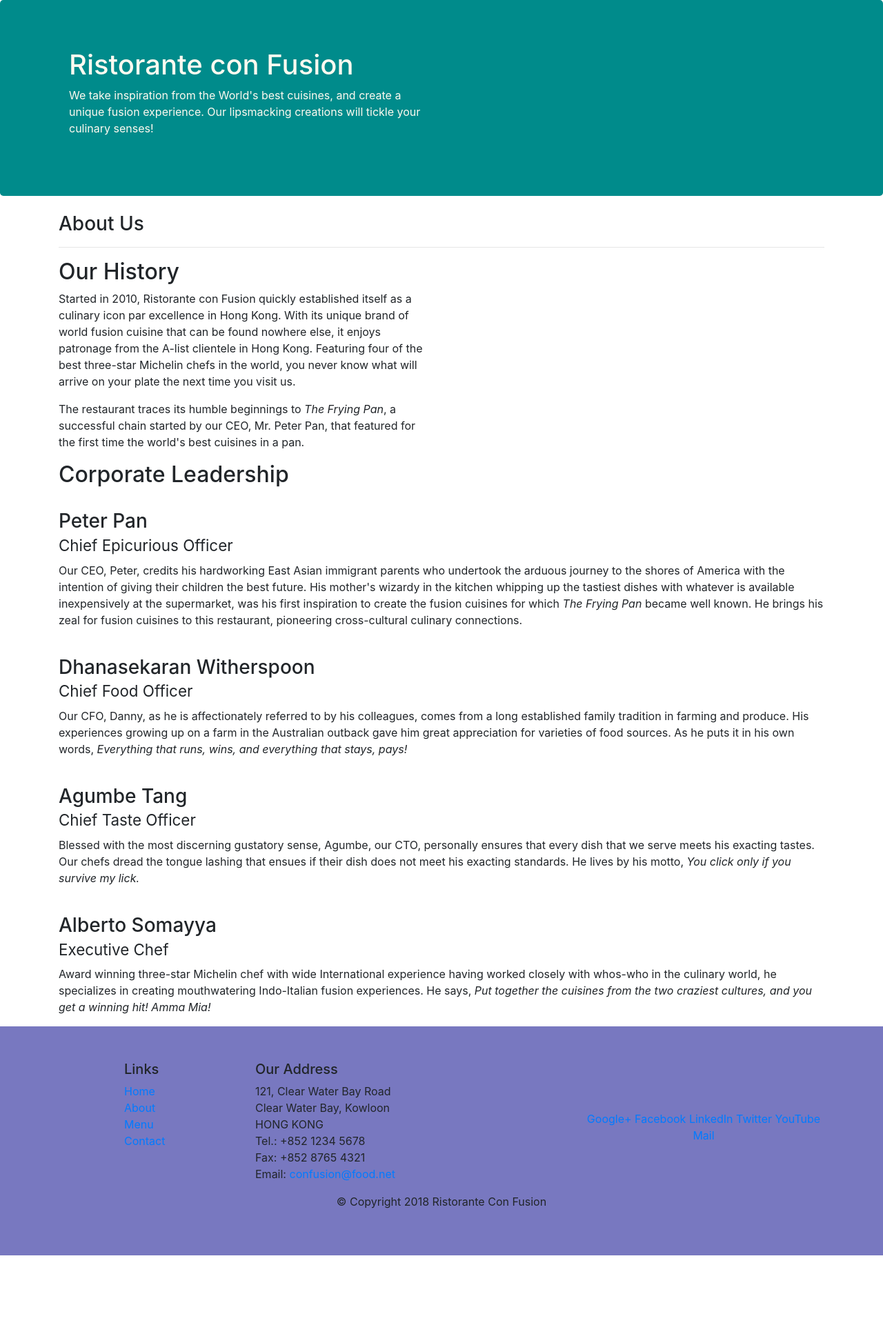
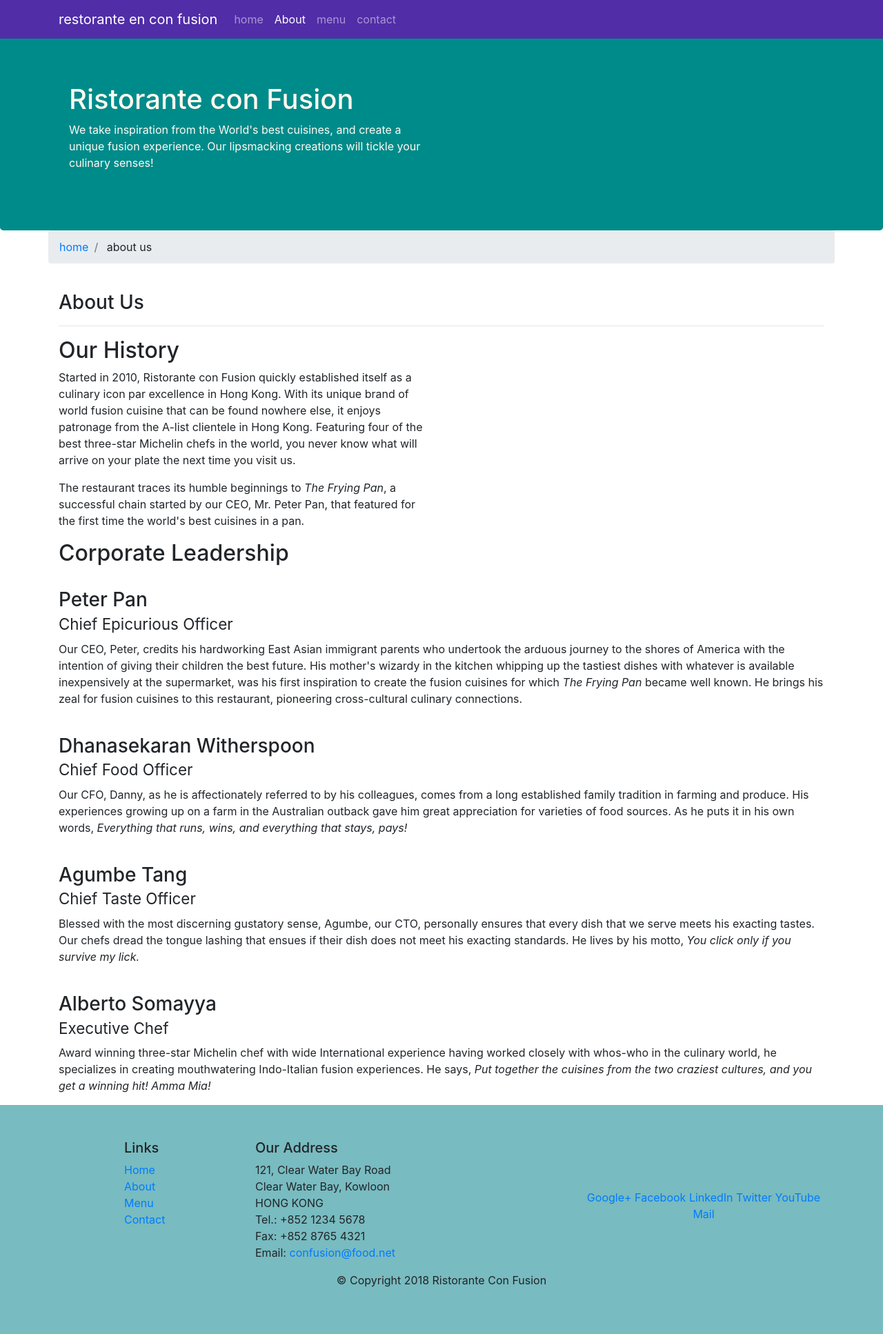
Before and after one commit to pratt3000/Learning-Bootstrap, a PHP site: page /aboutus.html in a window 1280 px wide. Shown: the whole page at 69% size. Before the commit the page ends 1820 px from the top, so only its background shows below. Run offline with PHP 8.4, Linux system fonts and the light colour scheme; some libraries are stand-ins or nearby versions.

Commit message:
navbar and breadcrumbs

```diff
--- a/aboutus.html
+++ b/aboutus.html
@@ -15,7 +15,22 @@
 </head>
 
 <body>
-
+    <nav class="navbar navbar-dark navbar-expand-sm fixed-top">
+        <div class= "container">
+            <button class = "navbar-toggler" type="button" data-toggle = "collapse" data-target= "#navbar">
+                <span class="navbar-toggler-icon"></span>
+            </button>
+            <a class = "navbar-brand" href="./index.html">restorante en con fusion</a>
+            <div class="collapse navbar-collapse" id = "navbar">
+                <ul class = "navbar-nav mr-auto">
+                    <li class = "nav-item"><a class= "nav-link" href= "./index.html">home</a></li>
+                    <li class = "nav-item active"><a class= "nav-link" href= "#">About</a></li>
+                    <li class = "nav-item"><a class= "nav-link" href= "#">menu</a></li>
+                    <li class = "nav-item"><a class= "nav-link" href= "#">contact</a></li>
+                </ul>
+            </div>
+        </div>
+    </nav>
     <header class="jumbotron">
         <div class="container">
             <div class="row row-header">
@@ -31,6 +46,14 @@
 
     <div class = "container">
         <div class = "row">
+            <ol class="col-12 breadcrumb">
+                <li class = "breadcrumb-item">
+                    <a href="./index.html">home</a>
+                </li>
+                <li class= "breadcrumb-item">
+                    <a>about us </a>
+                </li>
+            </ol>
             <div class = "col-12">
                 <br>
                <h3>About Us</h3>
@@ -76,7 +99,7 @@
                 <div class="col-4 offset-1 col-sm-2">
                     <h5>Links</h5>
                     <ul class="list-unstyled">
-                        <li><a href="#">Home</a></li>
+                        <li><a href="./index.html">Home</a></li>
                         <li><a href="#">About</a></li>
                         <li><a href="#">Menu</a></li>
                         <li><a href="#">Contact</a></li>
--- a/css/styles.css
+++ b/css/styles.css
@@ -9,7 +9,7 @@
     min-height: 400px;
 }
 .footer{
-    background-color: rgb(120, 120, 192);
+    background-color: rgb(120, 187, 192);
     margin:0px auto;
     padding: 50px 0px 50px 0px;
 }
@@ -24,3 +24,9 @@
     margin: 0px;
     color: #0f0f0f;
 }
+body{
+    padding:50px 0px 0px 0px
+}
+.navbar-dark{
+    background-color: #512DA8;
+}
```
Also changed, not shown: index.html (+17 -2 lines).
